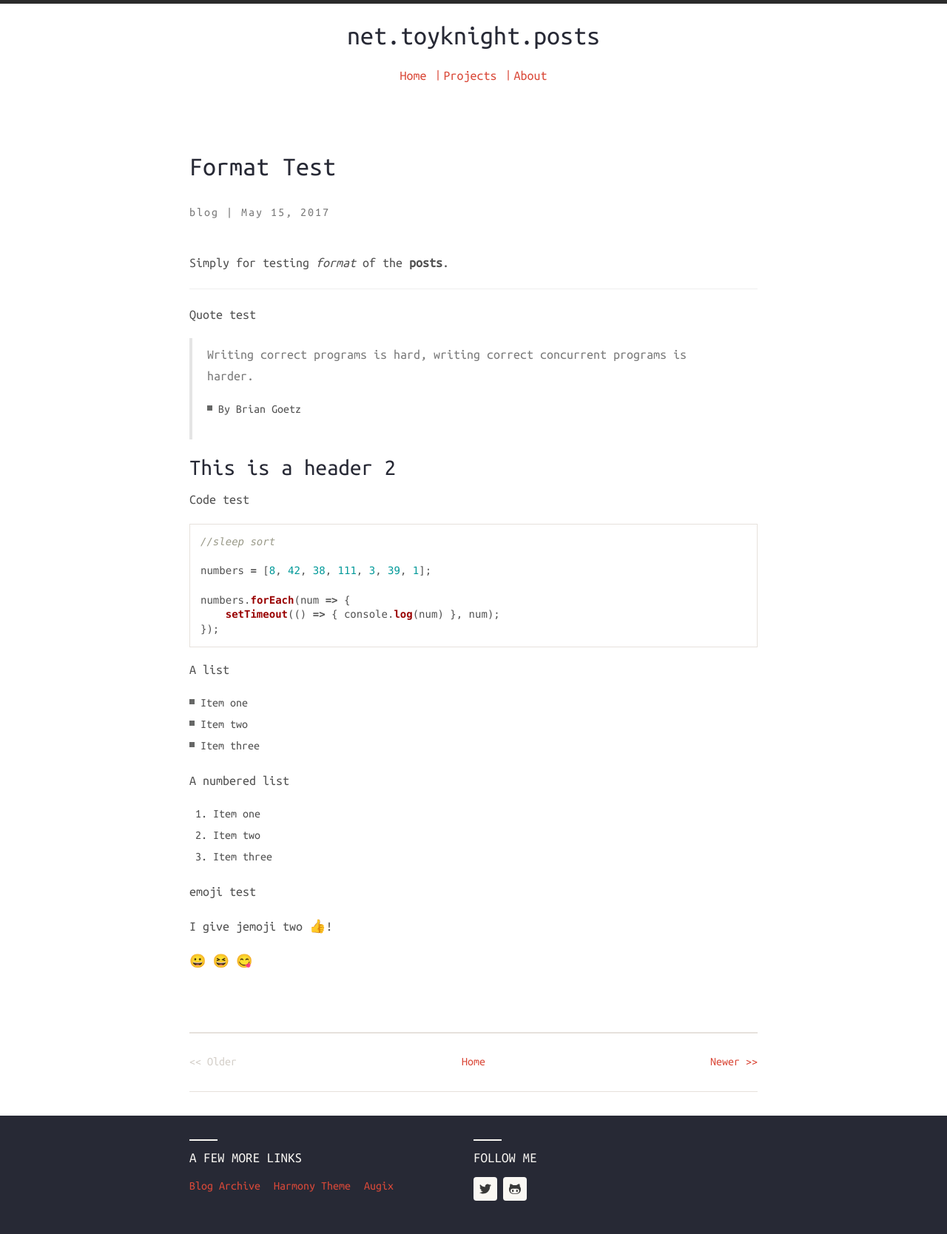
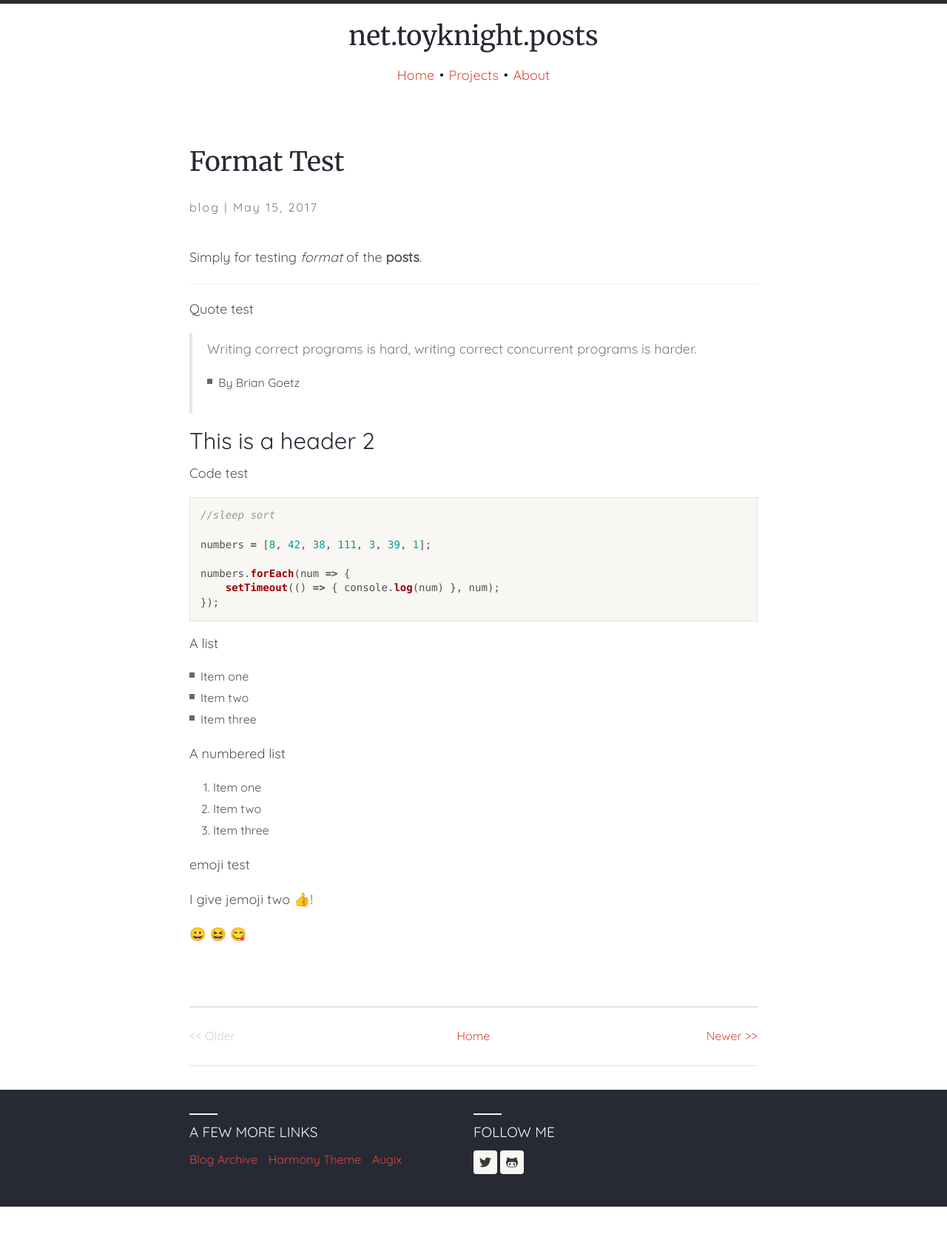
Before and after one commit to toyknight/toyknight.github.io, a Jekyll site: the page built from _posts/2017-05-15-format-test.markdown, in a window 1280 px wide. Shown: the whole page at 74% size. Built offline with Jekyll 4.4.1, drawn with Linux system fonts in a browser that asks for light colours; nearby versions of some CDN libraries; emoji names are drawn with the system emoji font; comment, search, counter and statistics services are not loaded; after the commit the page ends 1631 px from its top, so only the background shows below that.

Commit message:
style update

```diff
--- a/_includes/header-links.html
+++ b/_includes/header-links.html
@@ -3,9 +3,9 @@
 		<a href="/">Home</a>
 	</li>
 	<li>
-		<a href="/projects">Projects</a><span>|&nbsp;</span>
+		<a href="/projects">Projects</a><span style="color: #000000">&bull;&nbsp;</span>
 	</li>
 	<li>
-		<a href="/about">About</a><span>|&nbsp;</span>
+		<a href="/about">About</a><span style="color: #000000">&bull;&nbsp;</span>
 	</li>
 </ul>
--- a/_layouts/default.html
+++ b/_layouts/default.html
@@ -11,6 +11,10 @@
 
         <!-- Harmony styles -->
         <link rel="stylesheet" type="text/css" href="{{ site.baseurl }}/assets/css/main.css">
+
+        <!--  Fonts  -->
+        <link rel="stylesheet" type="text/css" href="//fonts.googleapis.com/css?family=Quicksand" />
+        <link rel="stylesheet" type="text/css" href="//fonts.googleapis.com/css?family=Merriweather" />
 
         <!-- Modernizr js -->
         <script async src="{{ site.baseurl }}/assets/js/modernizr.js"></script>
--- a/assets/css/_sass/partials/_variables.scss
+++ b/assets/css/_sass/partials/_variables.scss
@@ -27,4 +27,5 @@ $base-0F: #bc9458;
 
 
 // Fonts
-$primary-font: 'Ubuntu Mono', "Helvetica Neue", Helvetica, Arial, sans-serif;
+$primary-font: 'Quicksand', 'Ubuntu Mono', 'Helvetica Neue', Helvetica, Arial, sans-serif;
+$h1-font: 'Merriweather', 'Ubuntu Mono', 'Helvetica Neue', Helvetica, Arial, sans-serif;
--- a/assets/css/main.scss
+++ b/assets/css/main.scss
@@ -76,6 +76,7 @@ h1 {
   @include MQ(M) {
     @include font-size(36px);
   }
+  font-family: $h1-font;
 }
 
 h2 {
@@ -545,7 +546,7 @@ Code snippets
 
 --------------------------------- */
 code, pre {
-  font-family: Menlo, Monaco, "Courier New", monospace;
+  font-family: Ayuthaya, Menlo, Monaco, "Courier New", monospace;
 }
 code {
   padding: .25em .5em;
@@ -564,7 +565,7 @@ pre {
   white-space: pre-wrap;
   word-break: break-all;
   word-wrap: break-word;
-  background-color: $color-white;
+  background-color: $base-07;
   border: 1px solid $base-05;
   code {
     padding: 0;
```
